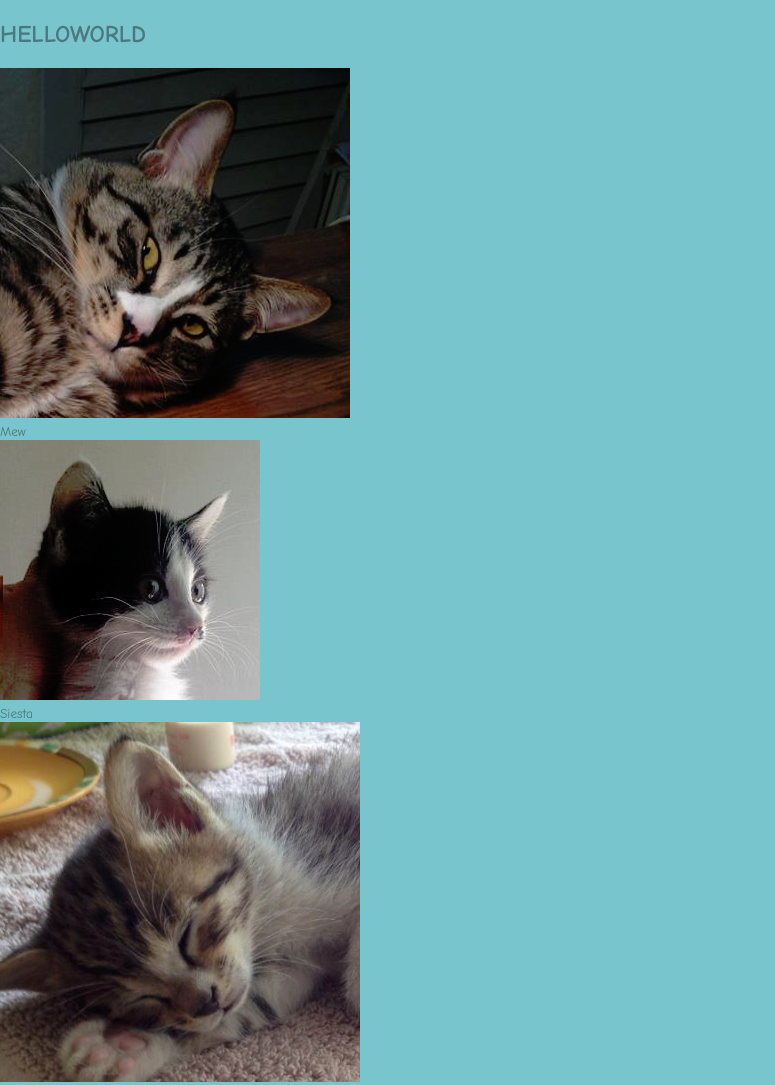
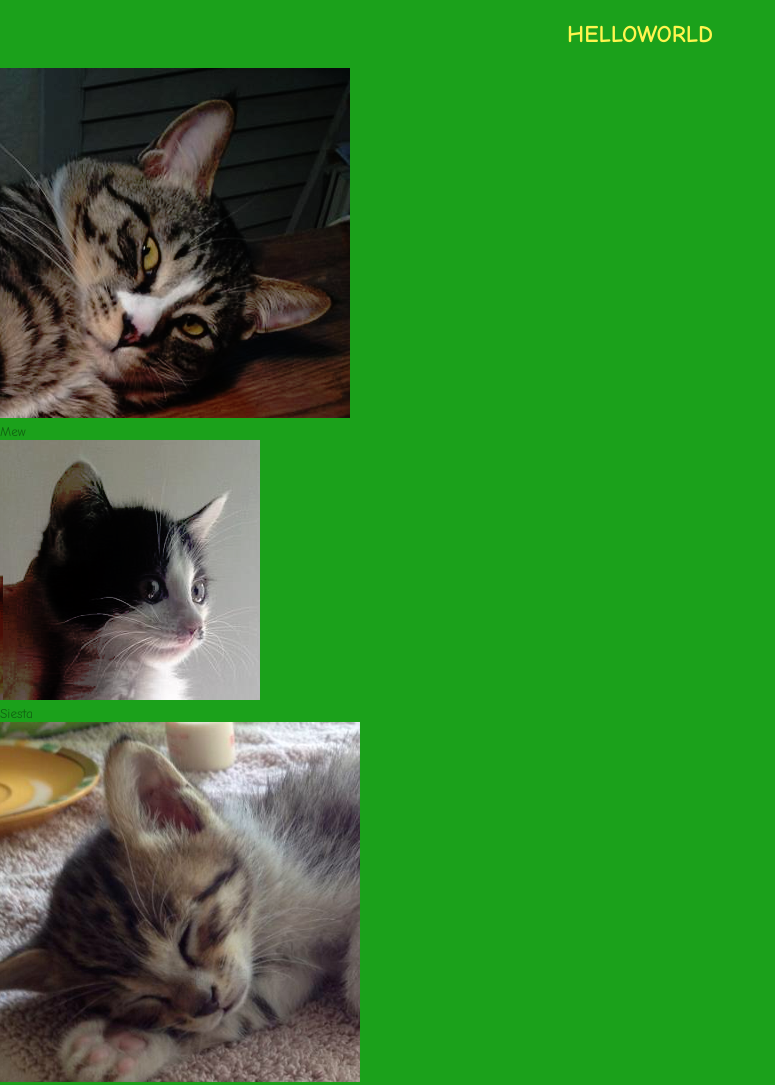
Before and after one commit to LevonBong/html, a plain HTML site: page index.html in a window 1280 px wide. Shown: the top 1085 px of the page, without its empty margins (0-775 px from the left). Drawn offline with Linux system fonts and the light colour scheme.

Commit message:
Update about.css

```diff
--- a/css/about.css
+++ b/css/about.css
@@ -1,5 +1,5 @@
 body {
-  background:#79C5CD;
+  background:#1BA11B;
   font-family:"Comic Sans MS", "Comic Sans";
 
 }
@@ -10,6 +10,11 @@ h1 {
   color:#ffffff;
 }
 
+h2 {
+  color:#FFF54F;
+  text-align:center;
+}
+
 nav {
   text-align: center;
 }
```
